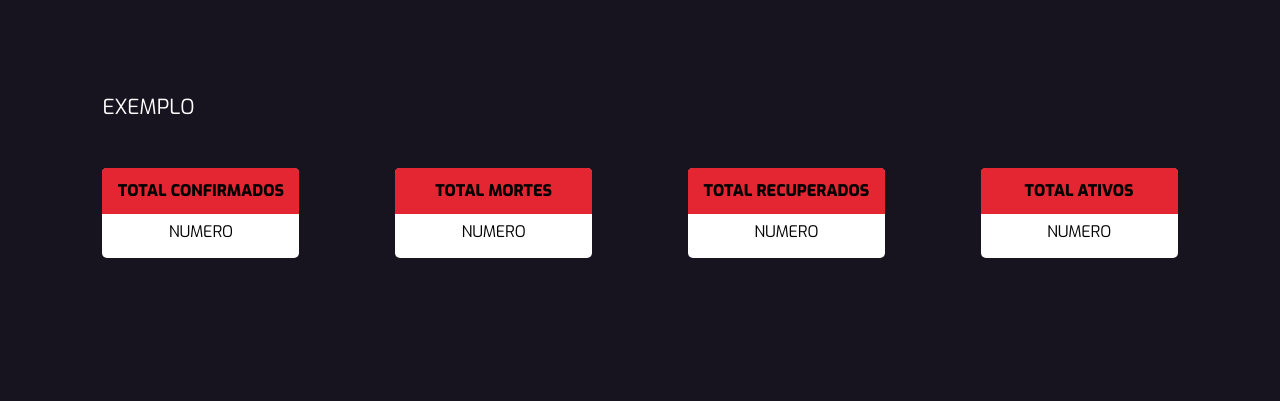
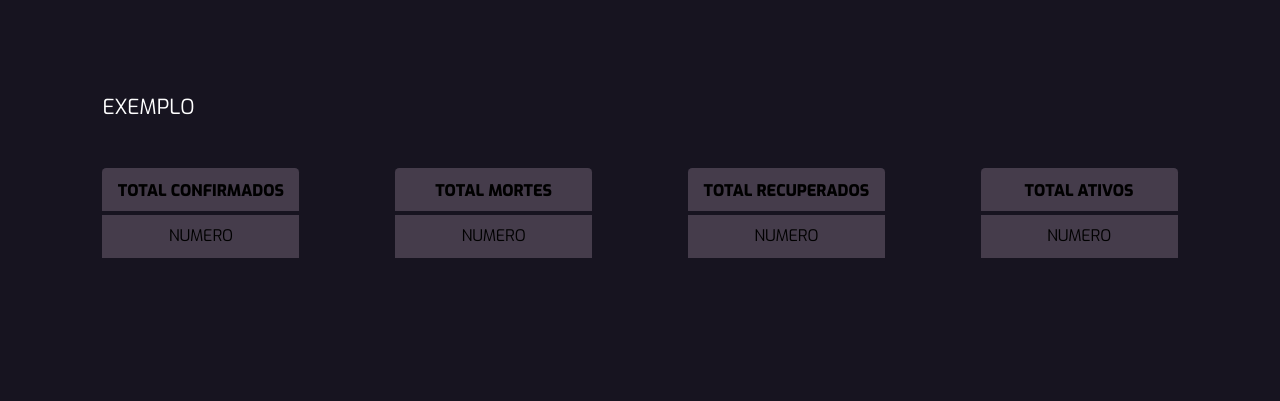
Before and after one commit to Bru-mc/CovidInfo, a plain HTML site: page index.html in a window 1280 px wide. Shown: the part 399-800 px from the top of the page. Drawn offline with Linux system fonts and the light colour scheme; no server answers.

Commit message:
changing html and css

```diff
--- a/index.html
+++ b/index.html
@@ -30,19 +30,19 @@
     <div class="dashboard">
       <div class="card">
         <div class="TitleCard"><h3>Total Confirmados</h3></div>
-        <h3 class="conf">Numero</h3>
+        <div class="CardValue"><h3 class="conf">Numero</h3></div>
       </div>
       <div class="card">
         <div class="TitleCard"><h3>Total Mortes</h3></div>
-        <h3 class="mort">Numero</h3>
+        <div class="CardValue"><h3 class="mort">Numero</h3></div>
       </div>
       <div class="card">
         <div class="TitleCard"><h3>Total Recuperados</h3></div>
-        <h3 class="rec">Numero</h3>
+        <div class="CardValue"><h3 class="rec">Numero</h3></div>
       </div>
       <div class="card">
         <div class="TitleCard"><h3>Total Ativos</h3></div>
-        <h3 class="ati">Numero</h3>
+        <div class="CardValue"><h3 class="ati">Numero</h3></div>
       </div>
     </div>
   </body>
--- a/style.css
+++ b/style.css
@@ -12,7 +12,7 @@ header {
 }
 
 header .title {
-  color: #ffffff;
+  color: #a0a0a0;
   font-size: 144px;
   font-weight: 800;
   display: inline;
@@ -67,31 +67,37 @@ header .searchbar .subBut {
   justify-content: space-between;
 }
 .dashboard .card {
-  background: #ffffff;
   margin-top: 50px;
   width: 197px;
   height: 90px;
   border-radius: 5px;
-  display: flex;
-  flex-direction: column;
-  align-items: center;
-  justify-content: space-between;
   box-sizing: border-box;
 }
 .dashboard .TitleCard {
   color: #000000;
   font-weight: 800;
   text-align: center;
-  padding: 15px 0;
-  margin-bottom: 10px;
-  height: 50px;
+  padding-top: 15px;
+  height: 43px;
   width: 197px;
   border-top-left-radius: 4.2px;
   border-top-right-radius: 4.2px;
-  background-color: #e32632;
+  background: #453c4b;
+  box-sizing: border-box;
+}
+.dashboard .CardValue {
+  height: 43px;
+  width: 197px;
+  margin-top: 4px;
+  background: #453c4b;
+  display: flex;
+  align-items: center;
+  justify-content: center;
 }
 .dashboard .card > h3 {
   margin-bottom: 30px;
+  font-weight: 800;
+  color: #ffffff;
 }
 
 @media screen and (max-width: 1080px) {
```
